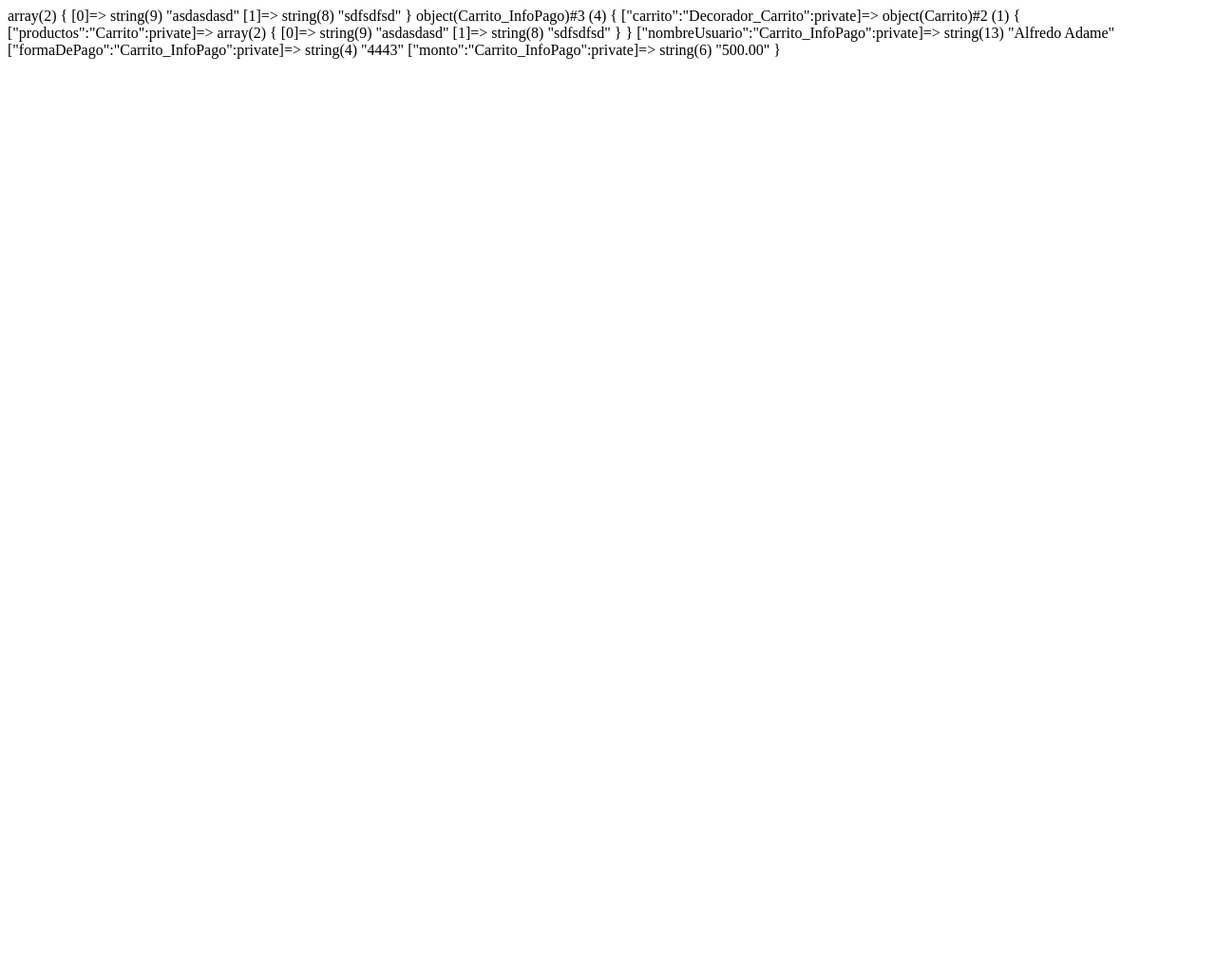
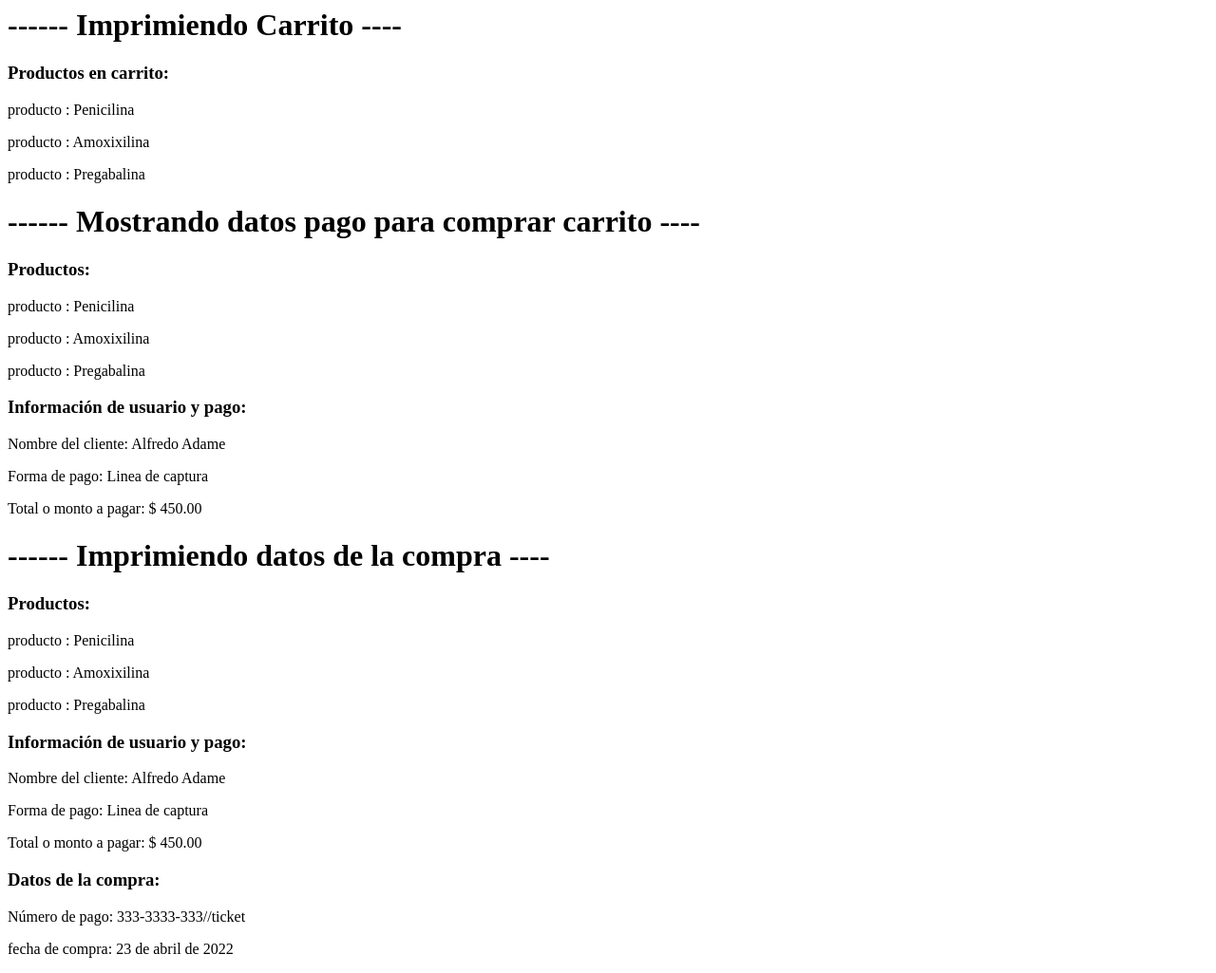
Before and after one commit to RoboG-11/easy-health-project, a PHP site: page /ind.php in a window 1280 px wide. Shown: the whole page at 95% size. Before the commit the page ends 62 px from the top, so only its background shows below. Run offline with PHP 8.4, Linux system fonts and the light colour scheme.

Commit message:
feat: agrego funcionalidad a las clases del patrón decorator

```diff
--- a/Patterns/Decorator/Carrito.php
+++ b/Patterns/Decorator/Carrito.php
@@ -3,7 +3,11 @@ require_once './I_Carrito.php';
 
 class Carrito implements I_Carrito{
 
-	private $productos = ['asdasdasd','sdfsdfsd'];
+	private $productos = [
+		'Penicilina',
+		'Amoxixilina',
+		'Pregabalina'
+	];
 
 	public function __construct(){
 
--- a/Patterns/Decorator/Carrito_InfoPago.php
+++ b/Patterns/Decorator/Carrito_InfoPago.php
@@ -2,9 +2,9 @@
 require_once './Decorador_Carrito.php';
 
 class Carrito_InfoPago extends Decorador_Carrito {
-	private $nombreUsuario;
-	private $formaDePago;
-	private $monto;
+	protected $nombreUsuario;
+	protected $formaDePago;
+	protected $monto;
 
 	public function __construct($carrito,$nombreUsuario, $formaDePago, $monto){
 		parent::__construct($carrito);
--- a/Patterns/Decorator/Compra.php
+++ b/Patterns/Decorator/Compra.php
@@ -3,11 +3,13 @@ require_once './Decorador_Carrito.php';
 
 class Compra extends Decorador_Carrito{
 
-	private $idPago;
-	private $fechaPago;
+	protected $idPago;
+	protected $fechaPago;
+	protected $carritoInfoPago;
 
-	public function __construct($carrito_InfoPago, $idPago, $fechaPago){
-		parent ::__construct($carrito_InfoPago);
+	public function __construct(Carrito_InfoPAgo $carritoInfoPago, $idPago, $fechaPago){
+		parent ::__construct($carritoInfoPago);
+		$this->carritoInfoPago = $carritoInfoPago;
 		$this->idPago = $idPago;
 		$this->fechaPago = $fechaPago;
 	}
@@ -33,12 +35,15 @@ class Compra extends Decorador_Carrito{
 	}
 
 	public function agregarProducto($nombre_Producto){
-		// array_push(parent::getProductos(), $nombre_Producto);
+		// deactivated
 	}
 	public function eliminarProducto($nombre_Producto){
-		//
+		// deactivated
 	}
 
+	public function getCarrito(){
+		return $this->carritoInfoPago;
+	}
 }
 
 ?>
--- a/Patterns/Decorator/Decorador_Carrito.php
+++ b/Patterns/Decorator/Decorador_Carrito.php
@@ -3,7 +3,7 @@ require_once './I_Carrito.php';
 
 class Decorador_Carrito implements I_Carrito {
 
-	private Carrito $carrito;
+	protected I_Carrito $carrito;
 
 	public function __construct($car){
 		$this->carrito = $car;
@@ -18,4 +18,8 @@ class Decorador_Carrito implements I_Carrito {
 	public function eliminarProducto($nombre_Producto){
 		//
 	}
+
+	public function getCarrito(){
+		return $this->carrito;
+	}
 }
--- a/Patterns/Decorator/Gestor_Carrito.php
+++ b/Patterns/Decorator/Gestor_Carrito.php
@@ -1,17 +1,27 @@
 <?php
+require_once('./Carrito_InfoPago.php');
 
 class Gestor_Carrito{
 
-	public function __constructor(){
+	private I_Carrito $carrito;
+
+	public function __construct($carrito){
 		//creates a new Gestor Carrito object
-	}
-	//methods
-	public function crearCarrito(){
-		$carrito = new I_Carrito();
+		$this->carrito=$carrito;
 	}
 
-	public function crearCarrito_Info_Pago(){
+	public function getCarrito(){
+		return $this->carrito;
+	}
 
+	public function crearCarrito_Info_Pago($nombreUsuario, $formaDePago, $monto){
+		$decorator = new Carrito_InfoPago($this->carrito,$nombreUsuario, $formaDePago, $monto);
+		return $decorator;
+	}
+
+	public function crearCompra($carritoInfoPago, $idPago, $fechaPago){
+		$decorator = new Compra($carritoInfoPago, $idPago, $fechaPago);
+		return $decorator;
 	}
 
 }
--- a/Patterns/Decorator/ind.php
+++ b/Patterns/Decorator/ind.php
@@ -1,12 +1,48 @@
 <?php
 include("./Carrito.php");
+require_once("./I_Carrito.php");
 include("./Decorador_Carrito.php");
 include("./Carrito_InfoPago.php");
+include("./Compra.php");
+include("./Gestor_Carrito.php");
 
-	$car = new Carrito();
-	$decorator = new Carrito_InfoPago($car,"Alfredo Adame", "4443","500.00");
-	var_dump($decorator->getProductos());
-	var_dump($decorator);
+	//se crea un gestor de carrito.
+	$gestor = new Gestor_Carrito(new Carrito());
+
+	//creamos el primer decorador de carrito.
+	echo '<h1> ------ Imprimiendo Carrito ---- </h1>';
+	$decorator1=$gestor->crearCarrito_Info_Pago("Alfredo Adame", "Linea de captura", "450");
+	$products = $decorator1->getProductos();
+	echo "<h3 style=''>Productos en carrito: </h3>";
+	foreach( $products as $product)  {
+		echo "<p>producto : {$product}</p>";
+	}
+
+	echo '<h1> ------ Mostrando datos pago para comprar carrito ---- </h1>';
+		echo "<h3>Productos: </h3>";
+		foreach( $decorator1->getProductos() as $product)  {
+			echo "<p>producto : {$product}</p>";
+		}
+		echo "<h3>Información de usuario y pago: </h3>";
+			echo "<p>Nombre del cliente: {$decorator1->getNombreUsuario()}</p>";
+			echo "<p>Forma de pago: {$decorator1->getFormaDePago()}</p>";
+			echo "<p>Total o monto a pagar: $ {$decorator1->getMonto()}.00</p>";
 
 
+	//creamos nuestro segundo decoradr
+	echo '<h1> ------ Imprimiendo datos de la compra ---- </h1>';
+		$decorator2 = $gestor->crearCompra($decorator1, "333-3333-333//ticket", '23 de abril de 2022');
+		echo "<h3>Productos: </h3>";
+		foreach( $decorator2->getProductos() as $product)  {
+			echo "<p>producto : {$product}</p>";
+		}
+		$copyDecorator1 = $decorator2->getCarrito();
+		echo "<h3>Información de usuario y pago: </h3>";
+			echo "<p>Nombre del cliente: {$copyDecorator1->getNombreUsuario()}</p>";
+			echo "<p>Forma de pago: {$copyDecorator1->getFormaDePago()}</p>";
+			echo "<p>Total o monto a pagar: $ {$copyDecorator1->getMonto()}.00</p>";
+		echo "<h3>Datos de la compra: </h3>";
+			echo "<p>Número de pago: {$decorator2->getIdPago()}</p>";
+			echo "<p>fecha de compra: {$decorator2->getFechaPago()}</p>";
+
 ?>
```
